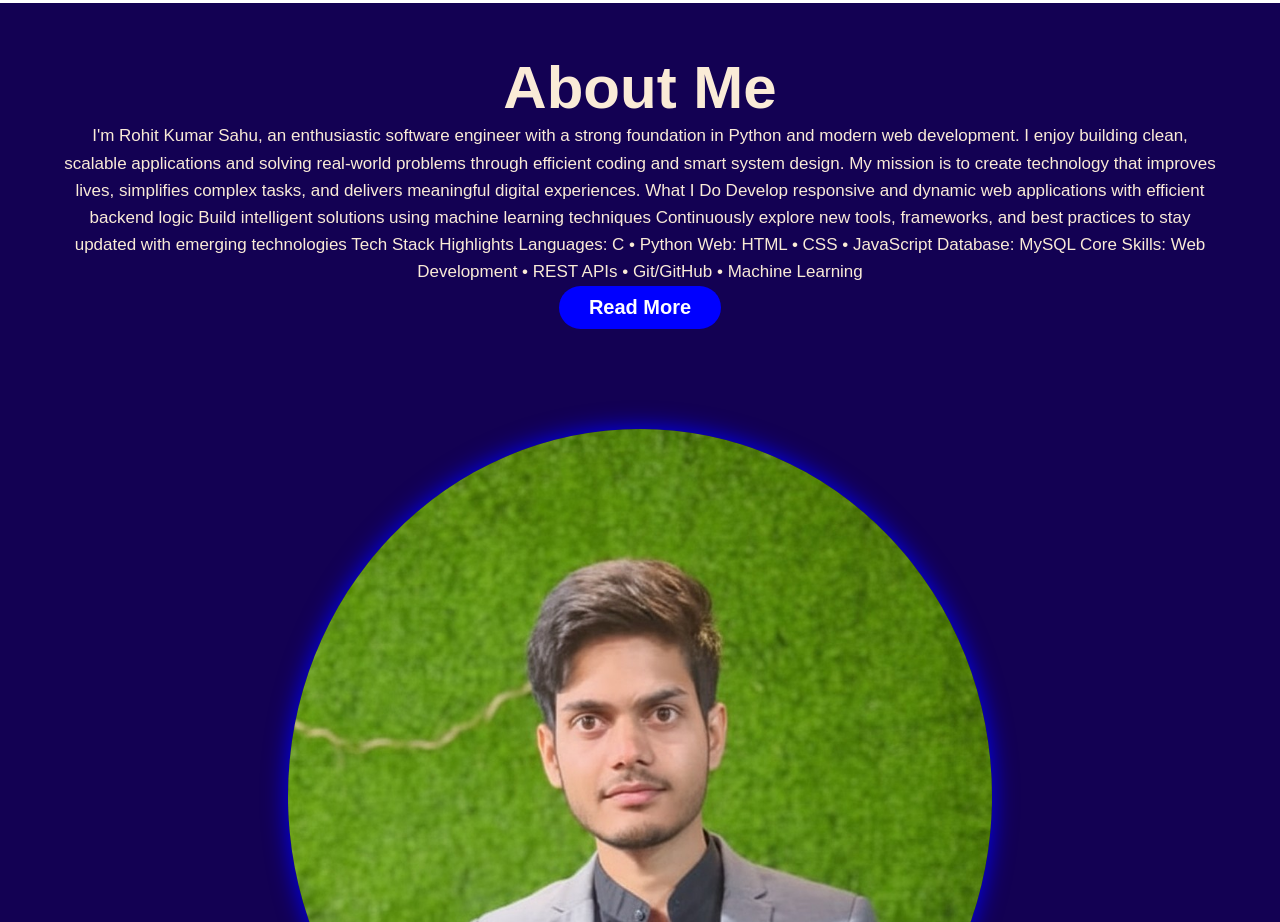
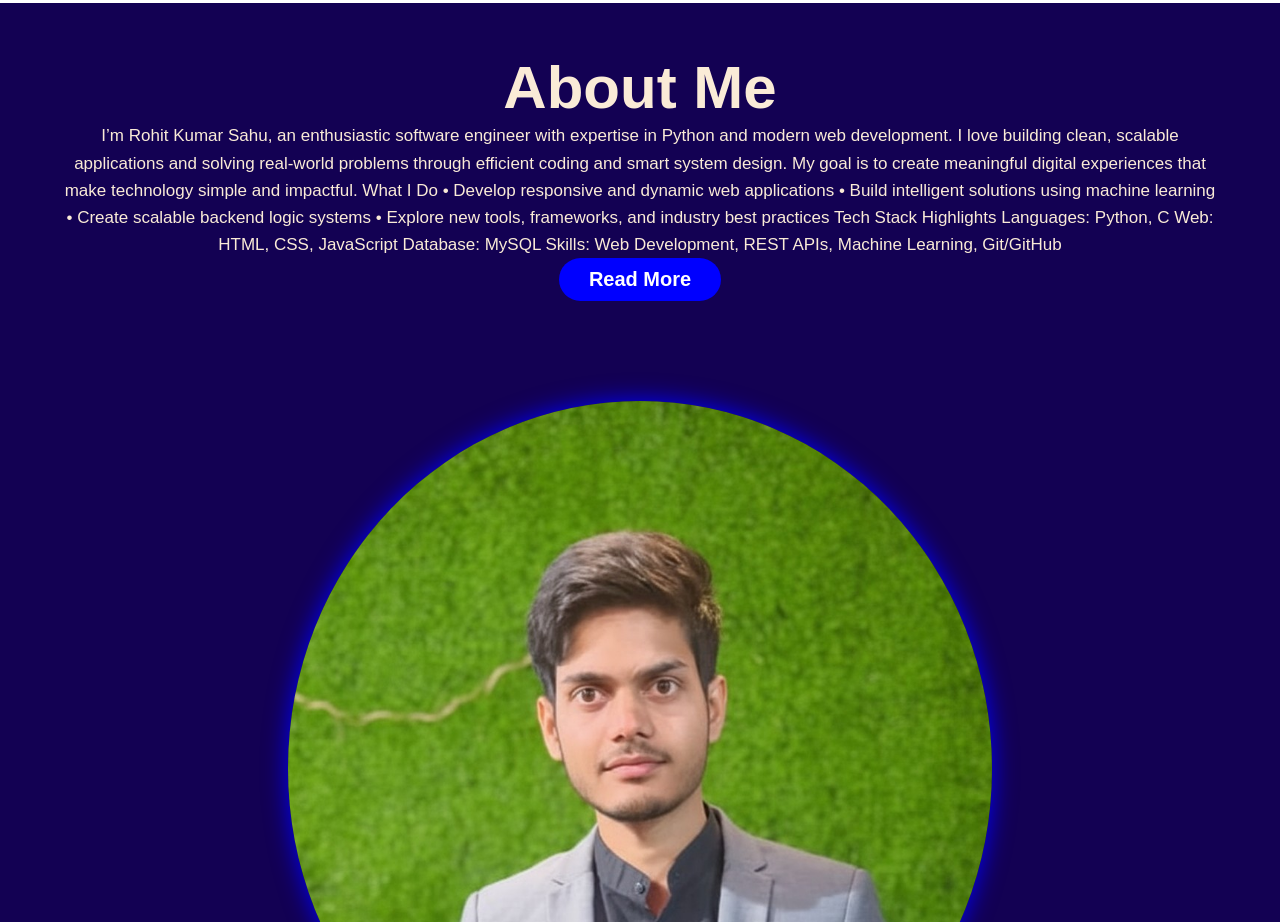
Before and after one commit to rohitkrsahu04/-PORTFOLIO, a plain HTML site: page index.html in a window 1280 px wide. Shown: the part 1480-2402 px from the top of the page. Drawn offline with nearby package versions, Linux system fonts and the light colour scheme.

Commit message:
Update index.html

```diff
--- a/index.html
+++ b/index.html
@@ -78,25 +78,20 @@
         <div class="about-content">
             <h2><span>About Me</span></h2>
             <p>
-                I'm Rohit Kumar Sahu, an enthusiastic software engineer with a
-                strong foundation in Python and modern web development.
-                I enjoy building clean, scalable applications and solving
-                real-world problems through efficient coding and smart system design.
-
-                My mission is to create technology that improves lives,
-                simplifies complex tasks, and delivers meaningful digital experiences.
+                I’m Rohit Kumar Sahu, an enthusiastic software engineer with expertise in Python and modern web development. I love building clean, scalable applications and solving real-world problems through efficient coding and smart system design. My goal is to create meaningful digital experiences that make technology simple and impactful.
 
                 What I Do
-                Develop responsive and dynamic web applications with efficient backend logic
-                Build intelligent solutions using machine learning techniques
-                Continuously explore new tools, frameworks, and best practices to
-                stay updated with emerging technologies
+                • Develop responsive and dynamic web applications
+                • Build intelligent solutions using machine learning
+                • Create scalable backend logic systems
+                • Explore new tools, frameworks, and industry best practices
 
                 Tech Stack Highlights
-                Languages: C • Python
-                Web: HTML • CSS • JavaScript
+                Languages: Python, C
+                Web: HTML, CSS, JavaScript
                 Database: MySQL
-                Core Skills: Web Development • REST APIs • Git/GitHub • Machine Learning
+                Skills: Web Development, REST APIs, Machine Learning, Git/GitHub
+
             </p>
 
             <a href="#" class="btn">Read More</a>
```
